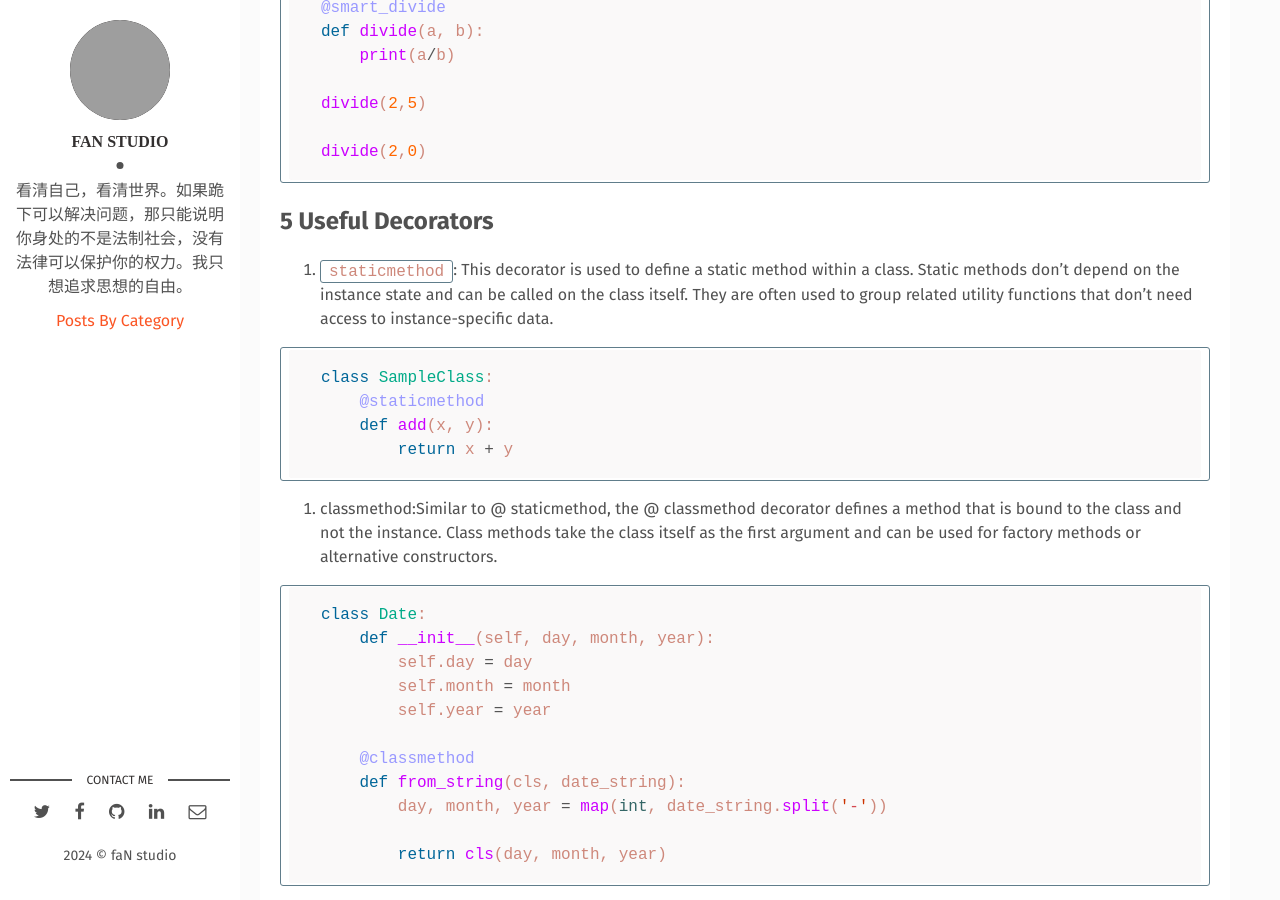
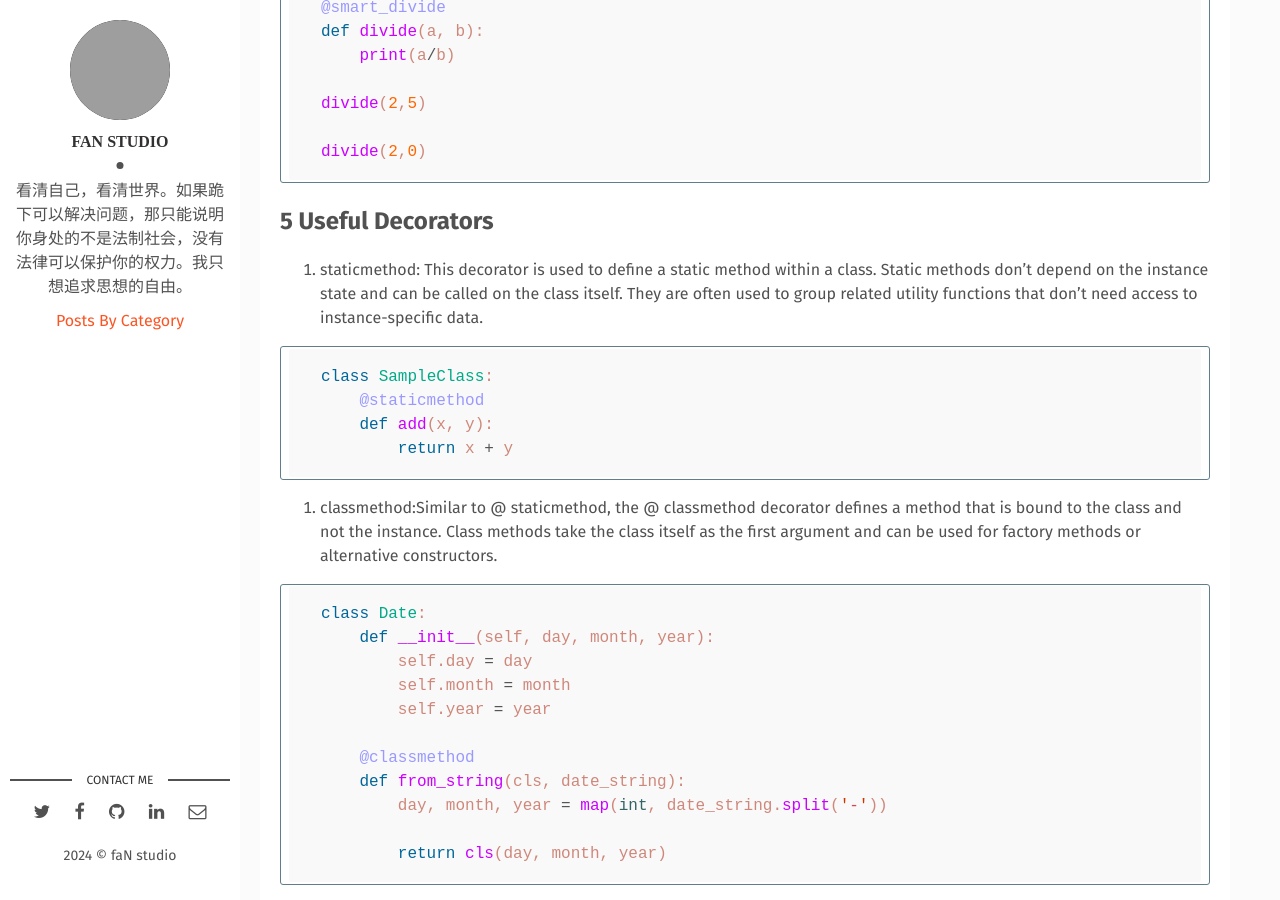
Before and after one commit to wowfrank/wowfrank.github.io, a Jekyll site: the page built from _posts/2024-01-08-decorator-in-python.md, in a window 1280 px wide and 900 px high, scrolled down 2216 px. Built offline with Jekyll 4.4.1, drawn with Linux system fonts in a browser that asks for light colours; grey boxes are pictures that could not be loaded.

````diff
--- a/_posts/2024-01-08-decorator-in-python.md
+++ b/_posts/2024-01-08-decorator-in-python.md
@@ -85,7 +85,7 @@ divide(2,0)
 
 ## 5 Useful Decorators
 
-1. `staticmethod`: This decorator is used to define a static method within a class. Static methods don't depend on the instance state and can be called on the class itself. They are often used to group related utility functions that don't need access to instance-specific data.
+1. staticmethod: This decorator is used to define a static method within a class. Static methods don't depend on the instance state and can be called on the class itself. They are often used to group related utility functions that don't need access to instance-specific data.
 
 ```python
 class SampleClass:
````
